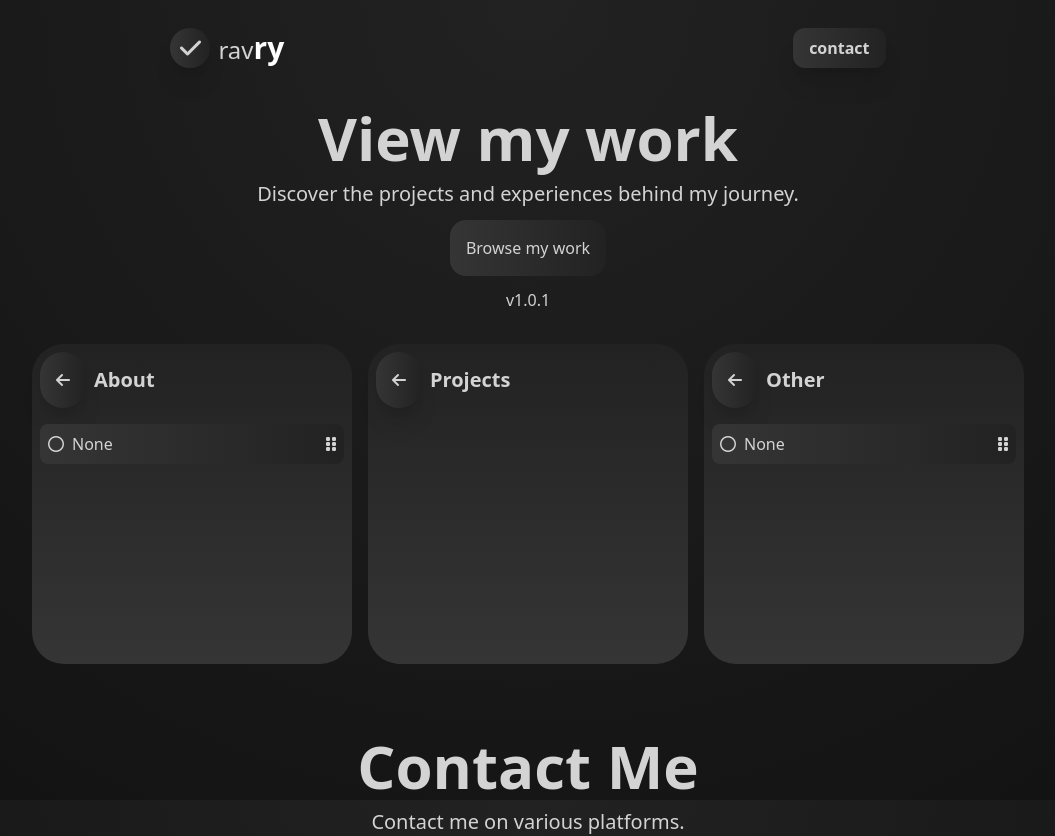
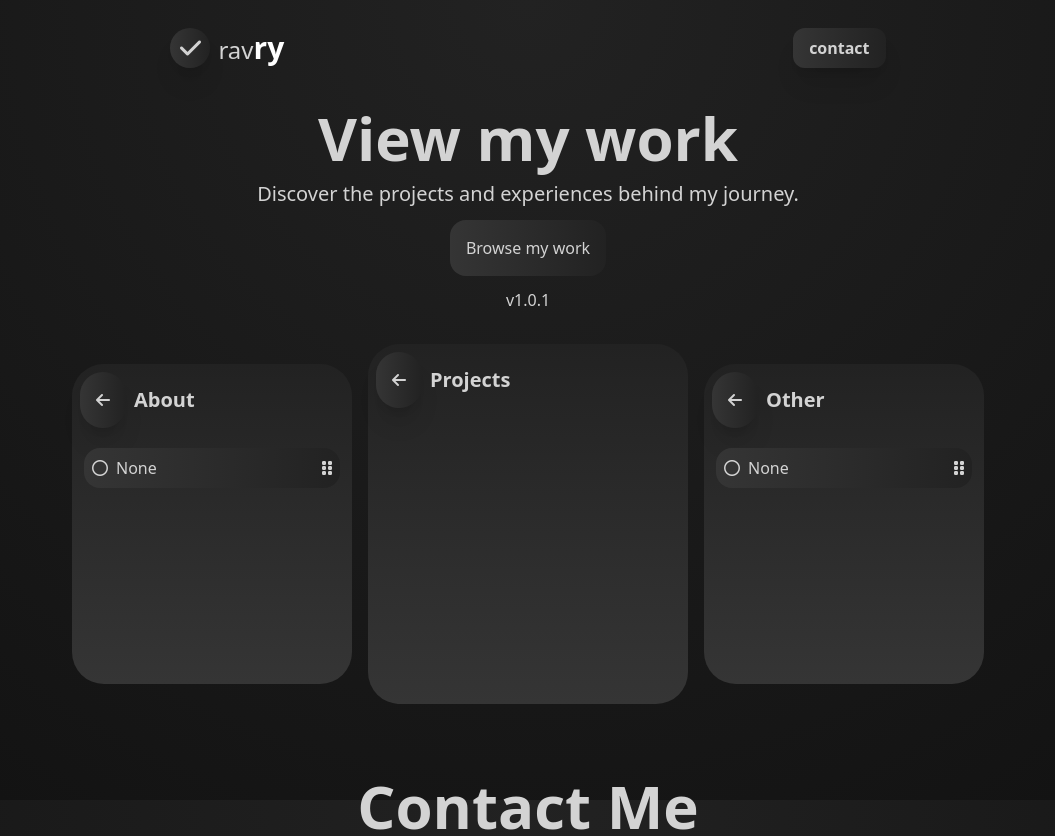
Before and after one commit to Ravry/ravry-web, a React (Vite) app: page / in a window 1280 px wide. Shown: the top 836 px of the page, without its empty margins (112-1167 px from the left). Built offline with nearby package versions, Linux system fonts and the light colour scheme; no server answers.

Commit message:
about section

```diff
--- a/src/components/Content.tsx
+++ b/src/components/Content.tsx
@@ -9,7 +9,7 @@ export default function Content() {
             <p>v1.0.1</p>
             <Selector/>
 
-            <p className="text-6xl font-bold mt-10">Contact Me</p>
+            <p className="text-6xl font-bold mt-10" id="contact">Contact Me</p>
             <p className="text-xl">Contact me on various platforms.</p>
             <div className="flex flex-row w-full items-center justify-center text-3xl gap-5">
                 <div><i className="fa-brands fa-instagram"></i></div>
--- a/src/components/Header.tsx
+++ b/src/components/Header.tsx
@@ -6,9 +6,9 @@ export default function Header() {
                 <div className="hover:cursor-pointer" onClick={() => {window.open('https://github.com/Ravry', '_blank')}}>rav<span className="text-white font-bold text-3xl">ry</span></div>
             </div>
 
-            <div className="flex items-center rounded-xl p-4 font-bold foreground shadow-xl">
+            <a className="flex items-center rounded-xl p-4 font-bold foreground shadow-xl hover:cursor-pointer" href="#contact">
                 contact
-            </div>
+            </a>
         </div>
     );
 }
--- a/src/components/Selector.tsx
+++ b/src/components/Selector.tsx
@@ -48,17 +48,17 @@ export default function Selector() {
     return (
         <div className="flex flex-col lg:flex-row justify-center items-center gap-4 m-5">
             {
-                cards.map((card) => (
-                    <div className="foreground-2 rounded-4xl flex-grow-1 h-80 w-80">
+                cards.map((card, index) => (
+                    <div className={`foreground-2 rounded-4xl flex-grow-1 flex flex-col ${index === 1 ? 'h-90 w-80' : 'h-80 w-70'}`}>
                         <div className="flex flex-row w-full p-2 items-center gap-2">
                             <div className="p-4 foreground shadow-xl rounded-4xl"><i className="fa-solid fa-arrow-left"></i></div>
                             <span className="font-bold text-xl">{card.title}</span>
                         </div>
 
-                        <div className="flex flex-col m-2 gap-2 overflow-auto h-55">
+                        <div className="flex flex-col m-2 gap-2 overflow-auto flex-grow-1 p-1 rounded-2xl">
                             {
                                 card.content.map((content) => (
-                                    <div className="flex flex-row items-center justify-between p-2 rounded-lg foreground">
+                                    <div className="flex flex-row items-center justify-between p-2 rounded-2xl foreground">
                                         <div className="flex flex-row gap-2 items-center ">
                                             <i className="fa-regular fa-circle"></i>
                                             <p>{content}</p>
```
